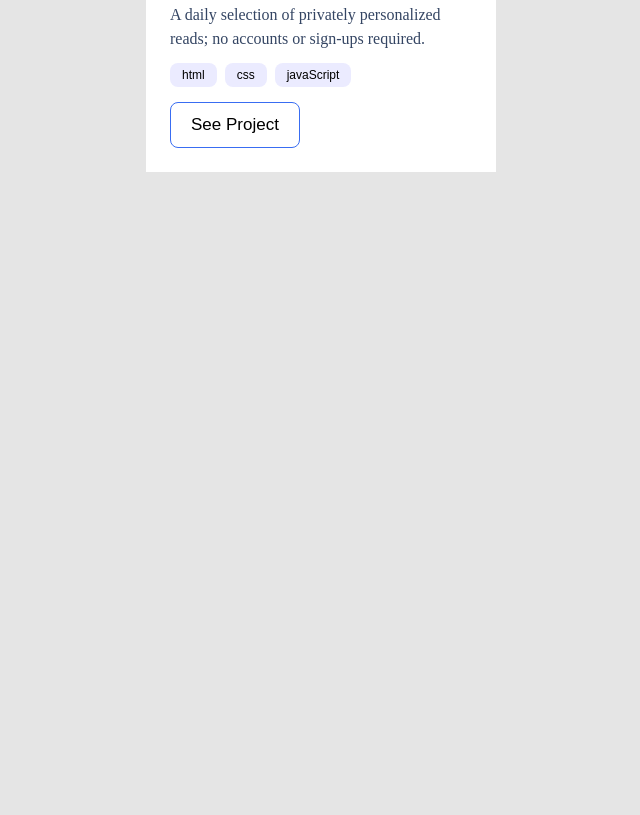
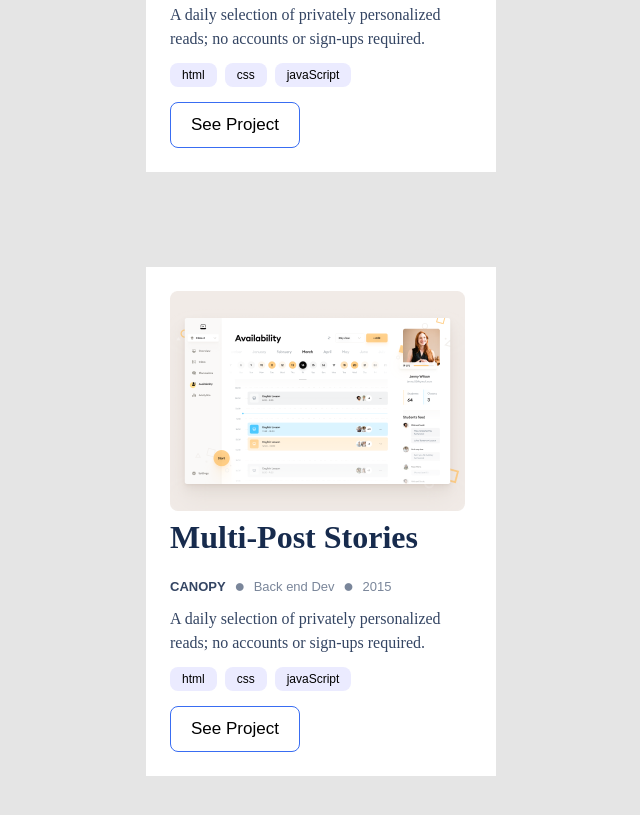
Before and after one commit to bernyhas/PortFolio, a plain HTML site: page index.html in a window 1280 px wide. Shown: the part 1013-1828 px from the top of the page, without its empty margins (319-959 px from the left). Before the commit the page ends 1280 px from the top, so only its background shows below. Drawn offline with Linux system fonts and the light colour scheme.

Commit message:
Add html feature blog

```diff
--- a/index.html
+++ b/index.html
@@ -73,6 +73,39 @@
           </article>
         </div>
       </section>
+      <section class="blog">
+        <div class="container">
+          <article class="info">
+            <div>
+              <img src="img/SnapshootPortfolio-2.png" alt="PortFolio" />
+            </div>
+            <div class="content-info">
+              <h2>Multi-Post Stories</h2>
+              <div class="content-sub-info">
+                <span>Canopy</span>
+                <span class="circle-info-icon"
+                  ><i class="fas fa-circle"></i
+                ></span>
+                <span class="circle-info">Back end Dev</span>
+                <span class="circle-info-icon"
+                  ><i class="fas fa-circle"></i
+                ></span>
+                <span class="circle-info">2015</span>
+              </div>
+              <p>
+                A daily selection of privately personalized reads; no accounts
+                or sign-ups required.
+              </p>
+              <div class="button-group">
+                <button class="btn btn-light">html</button>
+                <button class="btn btn-light">css</button>
+                <button class="btn btn-light">javaScript</button>
+              </div>
+              <button class="btn btn-outline">See Project</button>
+            </div>
+          </article>
+        </div>
+      </section>
     </main>
   </body>
 </html>
```
